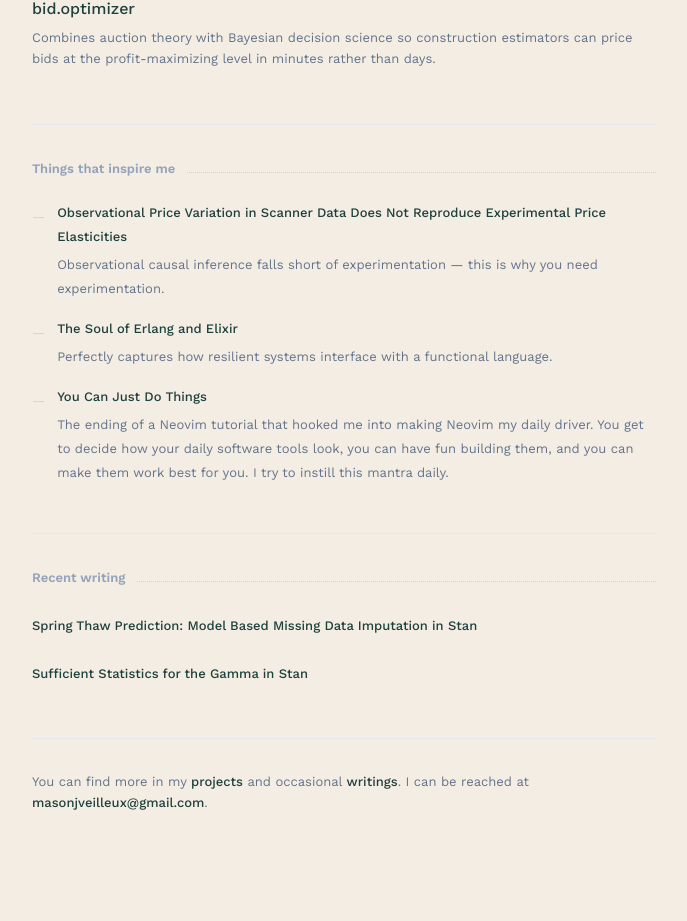
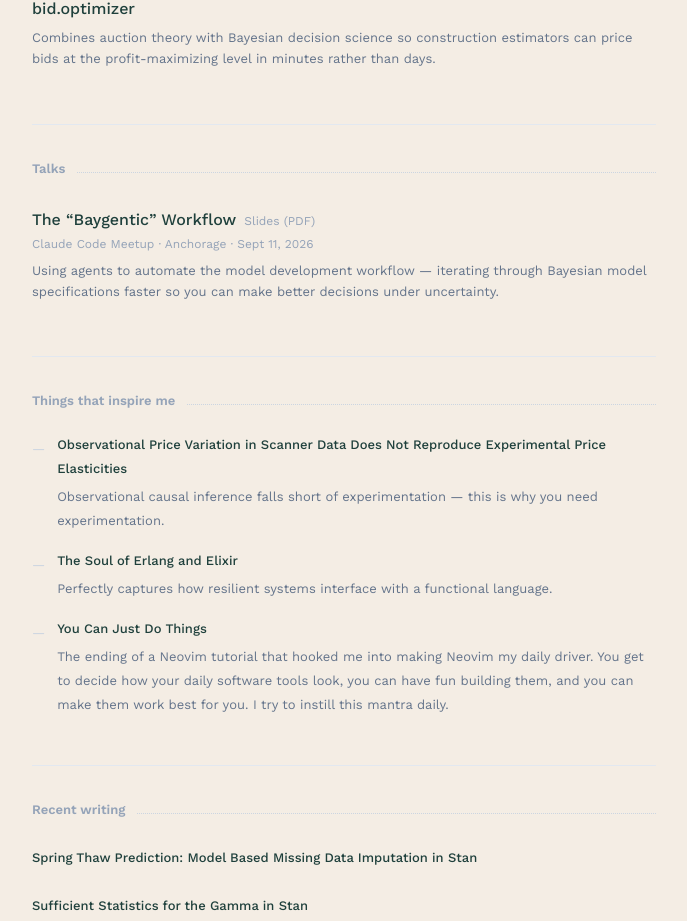
Before and after one commit to mjveilleux/personal-website, a Next.js app in the folder personal-website/: page / in a window 1280 px wide. Shown: the part 1178-2099 px from the top of the page, without its empty margins (296-983 px from the left). Built offline with nearby package versions, Linux system fonts and the light colour scheme.

Commit message:
Add Talks section with Baygentic Workflow slides
Surface the Claude Code Meetup talk on the homepage and serve the
deck from public/talks so it is versioned with the site.

Co-authored-by: Mason Veilleux <masonjveilleux@gmail.com>

```diff
--- a/personal-website/src/app/page.tsx
+++ b/personal-website/src/app/page.tsx
@@ -46,6 +46,16 @@ const recentProjects = [
     slug: "https://www.bid-optimizer.com/",
     description:
       "Combines auction theory with Bayesian decision science so construction estimators can price bids at the profit-maximizing level in minutes rather than days.",
+  },
+];
+
+const talks = [
+  {
+    title: "The “Baygentic” Workflow",
+    event: "Claude Code Meetup · Anchorage · Sept 11, 2026",
+    description:
+      "Using agents to automate the model development workflow — iterating through Bayesian model specifications faster so you can make better decisions under uncertainty.",
+    href: "/talks/baygentic-workflow.pdf",
   },
 ];
 
@@ -176,6 +186,38 @@ export default function HomePage() {
         </div>
       </section>
 
+      {/* Talks */}
+      <section className="mt-12 border-t border-slate-200 pt-8">
+        <div className="mb-5 flex items-baseline gap-3">
+          <p className="whitespace-nowrap text-base font-semibold text-slate-400 sm:text-[13px]">
+            Talks
+          </p>
+          <span className="flex-1 border-b border-dotted border-slate-300" aria-hidden />
+        </div>
+        <div className="space-y-7">
+          {talks.map((talk) => (
+            <a
+              key={talk.title}
+              href={talk.href}
+              target="_blank"
+              rel="noopener noreferrer"
+              className="group block rounded-md px-2 py-1.5 -mx-2 transition-colors hover:bg-black/[0.03]"
+            >
+              <div className="flex flex-wrap items-baseline gap-x-2 gap-y-0.5">
+                <span className="font-medium text-[#1f403c] group-hover:underline underline-offset-4">
+                  {talk.title}
+                </span>
+                <span className="text-sm text-slate-400 sm:text-[12px]">Slides (PDF)</span>
+              </div>
+              <p className="mt-0.5 text-sm text-slate-400 sm:text-[12px]">{talk.event}</p>
+              <p className="mt-1.5 text-base leading-relaxed text-slate-500 sm:text-[13px]">
+                {talk.description}
+              </p>
+            </a>
+          ))}
+        </div>
+      </section>
+
       {/* Things that inspire me */}
       <section className="mt-12 border-t border-slate-200 pt-8">
         <div className="mb-5 flex items-baseline gap-3">
```
Also changed, not shown: 1 other file (tests, documents, lock files or other folders).
